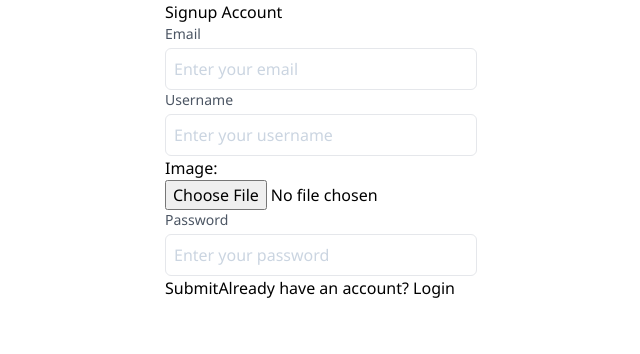
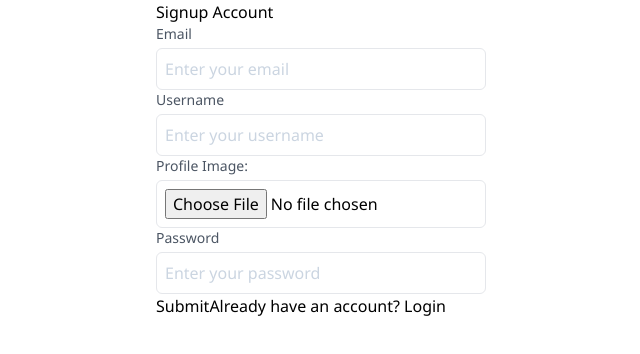
Before and after one commit to TheValour/CodeBlock, a React (Vite) app: page /signup in a window 1280 px wide. Shown: the top 354 px of the page, without its empty margins (319-959 px from the left). Built offline with nearby package versions, Linux system fonts and the light colour scheme; no server answers.

Commit message:
adding toastify effect

```diff
--- a/package.json
+++ b/package.json
@@ -21,6 +21,7 @@
     "react-activity-calendar": "^2.6.2",
     "react-dom": "^18.3.1",
     "react-router-dom": "^6.26.2",
+    "react-toastify": "^10.0.6",
     "react-tooltip": "^5.28.0",
     "uuid": "^10.0.0"
   },
--- a/src/App.css
+++ b/src/App.css
@@ -31,5 +31,11 @@
     @apply block text-sm font-medium text-gray-600
 }
 .input-class {
-    @apply mt-1 p-2 w-full border rounded-md placeholder:text-slate-300
+    @apply mt-1 p-2 w-full border rounded-md placeholder:text-slate-300 hover:cursor-pointer
 }
+.circle-img {
+    width: 100px;
+    height: 100px;
+    border-radius: 50%;
+    object-fit: cover;
+}
--- a/src/components/auth/Login.tsx
+++ b/src/components/auth/Login.tsx
@@ -1,6 +1,8 @@
 import { Link, useNavigate } from "react-router-dom";
 import { useContext, useState } from "react";
 import { AuthContext } from "../../context/AuthContext.js";
+import { toast, ToastContainer } from "react-toastify";
+import 'react-toastify/dist/ReactToastify.css';
 
 export default function Login() {
   const [userMail, setUserMail] = useState<string>('');
@@ -8,18 +10,22 @@ export default function Login() {
   const {user, signIn} = useContext(AuthContext);
   const navigate = useNavigate();
 
+  const handleError = (err : any) =>
+    toast.error(err, {
+      position: "top-right",
+  });
+
   const handleSubmit = async (e : any) => {
+    e.preventDefault();
     console.log(userMail, password);
-    e.preventDefault();
     try {
       await signIn(userMail, password);
       if(user) {
         navigate('/main');
       }
     } catch (error: any) {
-      const errorCode = error.code;
-      const errorMessage = error.message;
-      console.error("Error during sign-in:", errorCode, errorMessage, error);
+      handleError("Incorrect email or password")
+      console.error("Error during sign-in:", error.code);
     }
   };
 
@@ -34,7 +40,7 @@ export default function Login() {
             </label>
             <input
               type="email"
-              name="email"
+              name="email"  autoComplete="current-email"
               value={userMail}
               placeholder="Enter your email"
               onChange={(e) => setUserMail(e.target.value)}
@@ -47,7 +53,7 @@ export default function Login() {
             </label>
             <input
               type="password"
-              name="password"
+              name="password" autoComplete="current-password"
               value={password}
               placeholder="Enter your password"
               onChange={(e) => setPassword(e.target.value)}
@@ -63,6 +69,7 @@ export default function Login() {
             </span>
           </div>
         </form>
+        <ToastContainer />
       </div>
     </div>
   )
--- a/src/components/auth/Register.tsx
+++ b/src/components/auth/Register.tsx
@@ -1,19 +1,28 @@
 import { useState } from "react";
-import { Link } from "react-router-dom";
+import { Link, useNavigate } from "react-router-dom";
 
 import {auth, storage} from './firebase.ts'
-
-import { v4 as uuidv4 } from 'uuid';
 import { createUserWithEmailAndPassword, updateProfile } from "firebase/auth";
 import { getDownloadURL, ref as storageRef, uploadBytes } from "firebase/storage";
+import { v4 as uuidv4 } from 'uuid';
+import { toast, ToastContainer } from "react-toastify";
+import 'react-toastify/dist/ReactToastify.css';
 
 const Register = () => {
+  const navigate = useNavigate();
   const [email, setEmail] = useState<string>('');
   const [password, setPassword] = useState<string>('');
   const [username, setUser] = useState<string>('');
   const [image, setImage] = useState<any | null>();
 
-
+  const handleError = (err : any) =>
+    toast.error(err, {
+      position: "top-right",
+  });
+  const handleSuccess = (msg : any) =>
+    toast.success(msg, {
+      position: "top-right",
+  });
 
   const handleSubmit = async (e : any) => {
     console.log(email, password);
@@ -29,11 +38,14 @@ const Register = () => {
         await updateProfile(auth.currentUser, {displayName: username, photoURL : url})
         const user = userCredential.user;
         console.log("User signed in:", user);
+        handleSuccess('User successfully register');
+        setTimeout(() => {
+          navigate("/login");
+        }, 2000);
       }
     } catch (error: any) {
-      const errorCode = error.code;
-      const errorMessage = error.message;
-      console.error("Error during sign-in:", errorCode, errorMessage, error);
+      handleError(error.code)
+      console.error("Error during sign-in:\n", error.code);
     }
   };
 
@@ -41,14 +53,14 @@ const Register = () => {
     <div className="w-full h-full FLEX bg-green-100">
       <div className="p-6 bg-gray-200 shadow-md rounded-md w-2/6 h-11/12">
         <h2 className="text-2xl font-semibold mb-4 text-center">Signup Account</h2>
-        <form onSubmit={handleSubmit} className="mt-8">
+        <form  className="mt-8">
           <div className="mb-4">
             <label htmlFor="email" className="label-class">
               Email
             </label>
             <input
               type="email"
-              name="email"
+              name="email"  autoComplete="current-email"
               value={email}
               placeholder="Enter your email"
               onChange={(e) => setEmail(e.target.value)}
@@ -61,7 +73,7 @@ const Register = () => {
               Username
             </label>
             <input
-              type="text"
+              type="text" autoComplete="current-username"
               name="username"
               value={username}
               placeholder="Enter your username"
@@ -70,9 +82,16 @@ const Register = () => {
               required
             />
           </div>
-          <label>Image:</label><br/>
-        <input type="file" onChange={(e: any) => setImage(e.target.files[0])}
-          name="tags" className='w-4/5 bg-slate-200 p-2' required/><br/>
+          <div className="mb-4">
+            <label htmlFor="image_input" className="label-class">Profile Image:</label>
+            <input type="file" autoComplete="current-image"
+              name="tags" id="image_input"
+              accept=".jpg, .jpeg, .png"
+              onChange={(e: any) => setImage(e.target.files[0])}
+              className='bg-slate-100 p-2 input-class' required
+            /><br/>
+          </div>
+
           <div className="mb-4">
             <label htmlFor="password" className="label-class">
               Password
@@ -84,11 +103,11 @@ const Register = () => {
               placeholder="Enter your password"
               onChange={(e) => setPassword(e.target.value)}
               className="input-class"
-              required
+              required  autoComplete="current-password"
             />
           </div>
           <div className="mt-12">
-            <button type="submit" className="bg-blue-500 text-white px-4 py-2 rounded-md">
+            <button onClick={handleSubmit} className="bg-blue-500 text-white px-4 py-2 rounded-md">
               Submit
             </button>
             <span className="text-gray-600 ml-5 text-sm">
@@ -96,6 +115,7 @@ const Register = () => {
             </span>
           </div>
         </form>
+        <ToastContainer />
       </div>
     </div>
   );
--- a/src/components/util/Navbar.tsx
+++ b/src/components/util/Navbar.tsx
@@ -14,9 +14,18 @@ export default function Navbar() {
             <img src={IMG} alt="logo" className='size-10'/>
             <span>Codeblock</span>
           </Link>
-          <div>
-            {user ? <Link to='/main'>{user.displayName}</Link> :<Link to='/login'>login</Link>}
-            {user && <Link to='/' onClick={signOutUser} className='ml-6'>Logout</Link>}
+          <div className='flex'>
+            {user && user.photoURL ?
+              <div className='FLEX'>
+                <Link className="FLEX flex-col" to='/main'>
+                  <img src={user.photoURL} alt="logo" className="size-10 circle-img" />
+                  <span className='text-sm text-blue-400'>{user.displayName}</span>
+                </Link>
+                <Link to='/' onClick={signOutUser} className='ml-6 text-red-400 p-1 rounded-md'>Logout</Link>
+              </div>
+              :
+              <Link to='/login'>login</Link>
+            }
           </div>
       </div>
       <Outlet/>
```
Also changed, not shown: 1 other file (tests, documents, lock files or other folders).
